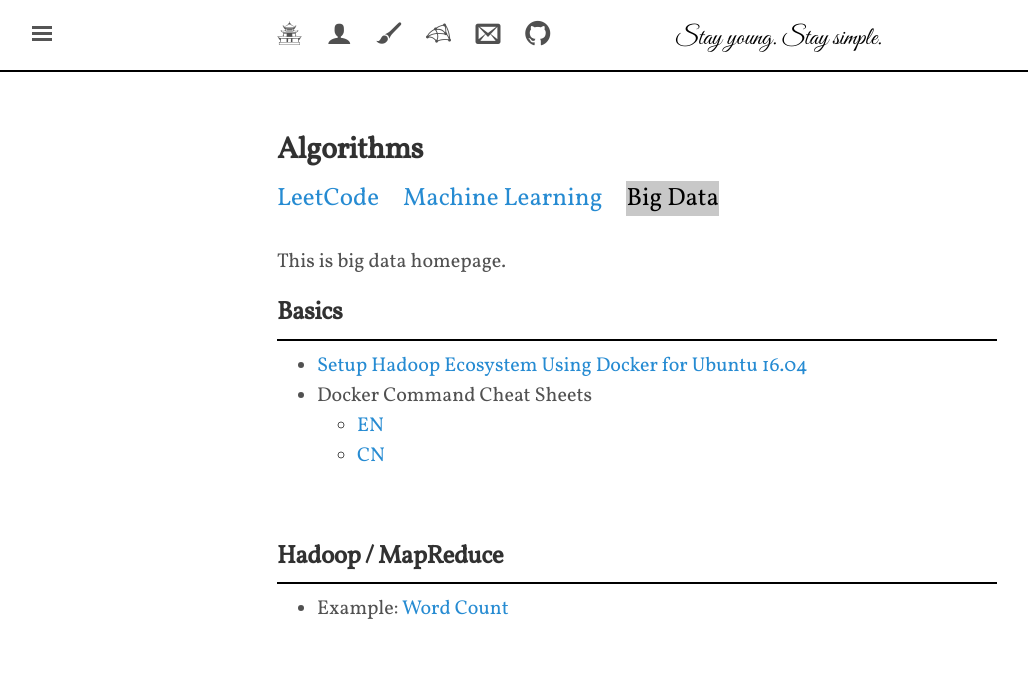
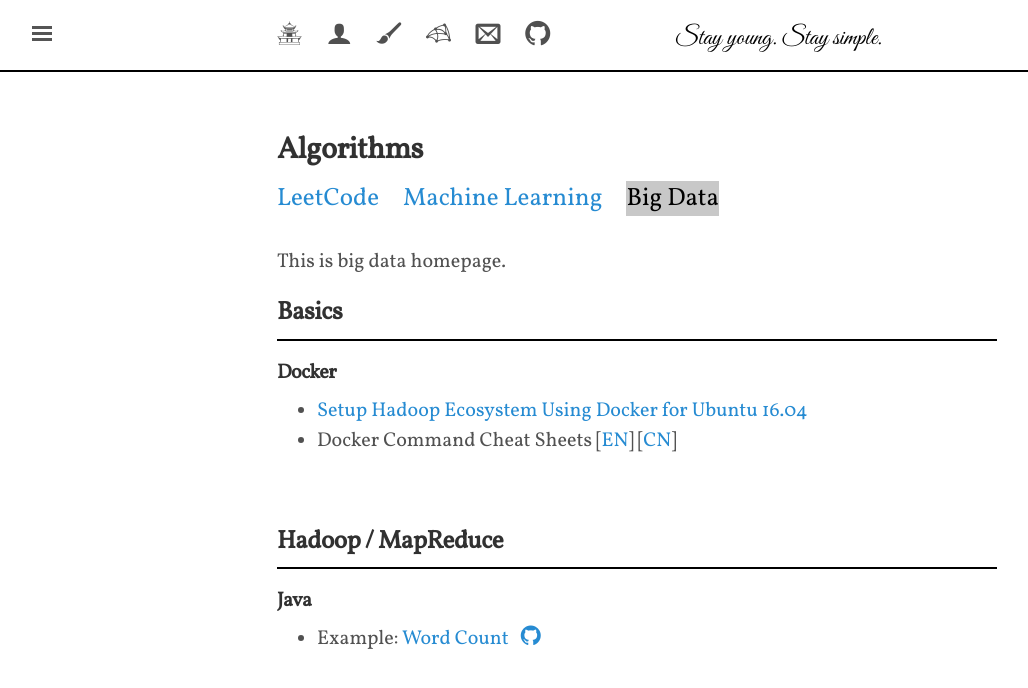
Before and after one commit to shevapato2008/myBlog, a Jekyll site: the page built from algorithms/bigdata/index.md, in a window 1280 px wide. Shown: the top 688 px of the page, without its empty margins (3-1031 px from the left). Built offline with Jekyll 4.4.1, drawn with Linux system fonts in a browser that asks for light colours; some web fonts are replaced.

Commit message:
Updated.

```diff
--- a/algorithms/bigdata/index.md
+++ b/algorithms/bigdata/index.md
@@ -8,15 +8,15 @@ This is big data homepage.
 
 ## Basics
 ---
+#### Docker
 + [Setup Hadoop Ecosystem Using Docker for Ubuntu 16.04]({{site.baseurl}}/algorithms/bigdata/setup)
-+ Docker Command Cheat Sheets
-  - [EN](https://github.com/shevapato2008/docker-cheat-sheet)
-  - [CN](https://github.com/shevapato2008/docker-cheat-sheet/tree/master/zh-cn)
++ Docker Command Cheat Sheets [[EN](https://github.com/shevapato2008/docker-cheat-sheet)] [[CN](https://github.com/shevapato2008/docker-cheat-sheet/tree/master/zh-cn)]
 
 <br>
 
 ## Hadoop / MapReduce
 ---
-+ Example: [Word Count]({{site.baseurl}}/algorithms/bigdata/wc_java)
+#### Java
++ Example: [Word Count]({{site.baseurl}}/algorithms/bigdata/wc_java) &nbsp; <a class="icon-text" href="https://github.com/shevapato2008/HadoopMapReduce_Java/tree/master/WordCount" title="Github Repository"><i class="mastheadicon icomoon-github1"></i></a>
 
 <br><br>
```
